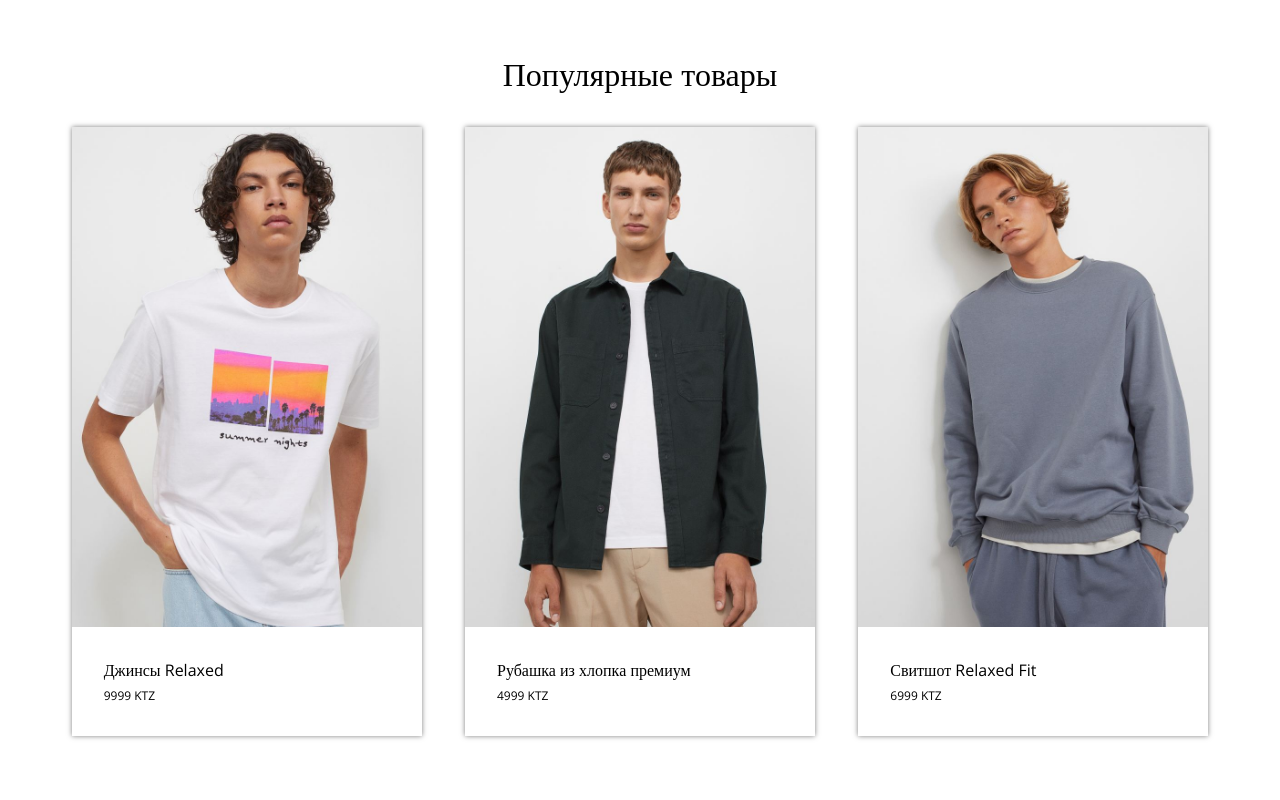
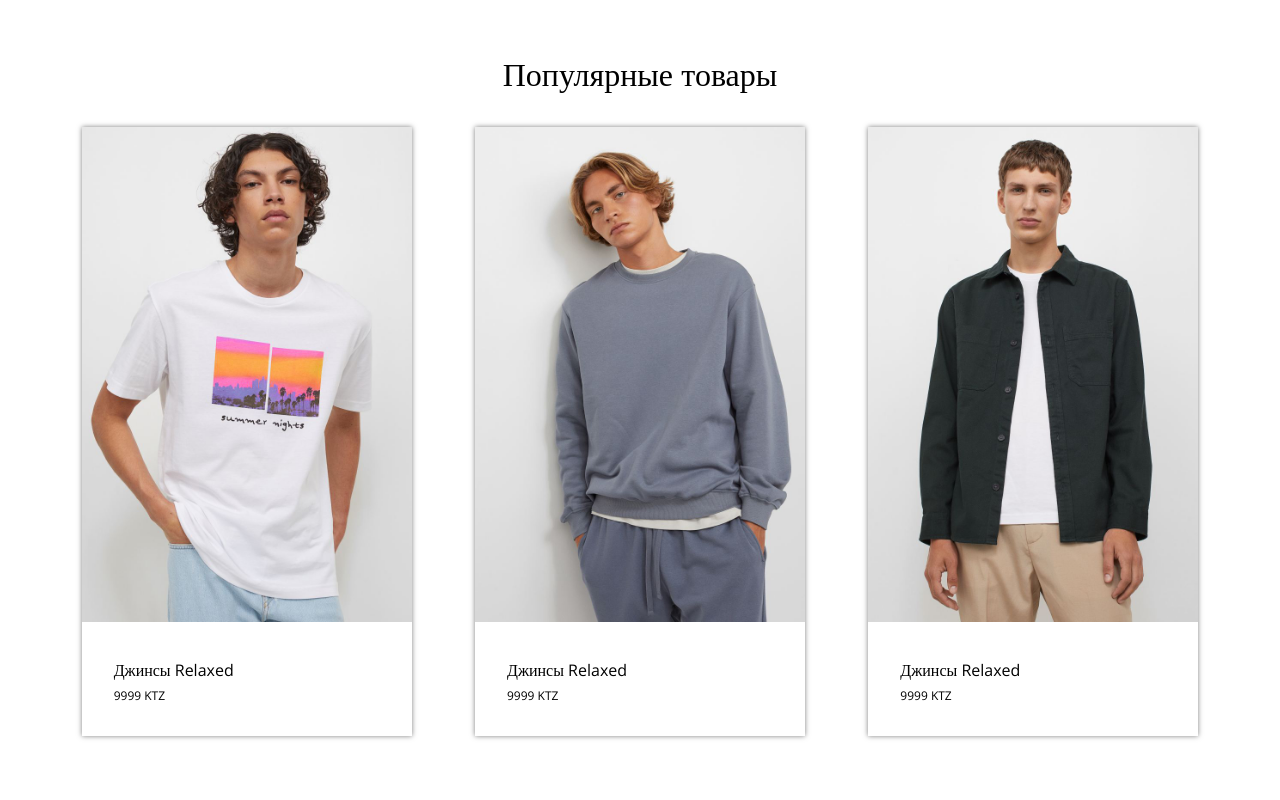
Before and after one commit to custommizer/Team1.hm, a React (Create React App) app: page / in a window 1280 px wide. Shown: the part 740-1540 px from the top of the page. Built offline with nearby package versions, Linux system fonts and the light colour scheme.

Commit message:
improved some styles

```diff
--- a/src/About/About.jsx
+++ b/src/About/About.jsx
@@ -11,7 +11,7 @@ function About() {
   useEffect(() => {
     Aos.init({
       duration: 500,
-      once: true,
+      once: true
     });
   }, []);
 
--- a/src/About/about.css
+++ b/src/About/about.css
@@ -24,7 +24,7 @@
     position: absolute;
     width: 100%;
     height: 100%;
-    top: 0;
+    top: 100px;
     left: 0;
     background: url(./images/about-parallax-bg.jpg) bottom right / cover;
 }
--- a/src/FlexClothes/FlexClothes.jsx
+++ b/src/FlexClothes/FlexClothes.jsx
@@ -8,12 +8,12 @@ function FlexClothes() {
     useEffect(() => {
         Aos.init({
             duration: 500,
-            once: true
+            once: true,
         })
     }, [])
 
   return (
-    <div className="clothes">
+    <div className="clothes__flex">
       <div className="container">
         <div className="clothes__inner">
           <div className="clothes__line">
--- a/src/FlexClothes/flexclothes.css
+++ b/src/FlexClothes/flexclothes.css
@@ -13,6 +13,11 @@ h1,
 h2,
 h3 {
     font-weight: normal;
+}
+
+.clothes__flex {
+    background: #F4EDDD;
+    padding: 70px 0;
 }
 
 .line__img img {
--- a/src/ListOfClothes/Clothes.jsx
+++ b/src/ListOfClothes/Clothes.jsx
@@ -1,6 +1,9 @@
 import React, { useEffect } from "react";
 import "./clothes.css";
 import { Link } from "react-router-dom";
+import img1 from "./images/shirt-print.jpeg";
+import img2 from './images/hoodie.jpeg';
+import img3 from './images/men-shirt.jpeg';
 import Aos from "aos";
 import "aos/dist/aos.css";
 
@@ -8,9 +11,9 @@ function Clothes() {
   useEffect(() => {
     Aos.init({
       duration: 700,
-      once: true
-    })
-  }, [])
+      once: true,
+    });
+  }, []);
   return (
     <div className="clothes">
       <div className="container">
@@ -20,13 +23,8 @@ function Clothes() {
           </div>
           <div className="clothes__list">
             <div data-aos="fade-right" className="clothes__item">
-              <div className="clothes__img__1">
-                <div className="box__info">
-                  <Link>
-                    <p>Узнать подробнее</p>
-                  </Link>
-                </div>
-              </div>
+              <span className="desc"><Link>подробнее</Link></span>
+              <img src={img1} alt="loadaing..." />
               <div className="clothes__text">
                 <div className="clothes__link">
                   <Link>
@@ -36,38 +34,28 @@ function Clothes() {
                 <div className="clothes__cost">9999 KTZ</div>
               </div>
             </div>
-            <div data-aos="fade-up" className="clothes__item">
-              <div className="clothes__img__2">
-                <div className="box__info">
-                  <Link>
-                    <p>Узнать подробнее</p>
-                  </Link>
-                </div>
-              </div>
+            <div data-aos="fade-down" className="clothes__item">
+              <span className="desc"><Link>подробнее</Link></span>
+              <img src={img2} alt="loadaing..." />
               <div className="clothes__text">
                 <div className="clothes__link">
                   <Link>
-                    <p>Рубашка из хлопка премиум</p>
+                    <p>Джинсы Relaxed</p>
                   </Link>
                 </div>
-                <div className="clothes__cost">4999 KTZ</div>
+                <div className="clothes__cost">9999 KTZ</div>
               </div>
             </div>
-            <div data-aos="fade-right" className="clothes__item">
-              <div className="clothes__img__3">
-                <div className="box__info">
-                  <Link>
-                    <p>Узнать подробнее</p>
-                  </Link>
-                </div>
-              </div>
+            <div data-aos="fade-left" className="clothes__item">
+              <span className="desc"><Link>подробнее</Link></span>
+              <img src={img3} alt="loadaing..." />
               <div className="clothes__text">
                 <div className="clothes__link">
                   <Link>
-                    <p>Свитшот Relaxed Fit</p>
+                    <p>Джинсы Relaxed</p>
                   </Link>
                 </div>
-                <div className="clothes__cost">6999 KTZ</div>
+                <div className="clothes__cost">9999 KTZ</div>
               </div>
             </div>
           </div>
--- a/src/ListOfClothes/clothes.css
+++ b/src/ListOfClothes/clothes.css
@@ -11,60 +11,39 @@
     padding: 2em 0;
 }
 
-.clothes__img img {
+.clothes__item img {
     max-width: 100%;
     width: 330px;
     height: auto;
 }
 
-.clothes__img__1 {
-    background: url(./images/shirt-print.jpeg) top center;
-    background-size: cover;
-    height: 500px;
-    width: 350px;
+.desc {
+    opacity: 0;
+    cursor: pointer;
+    position: absolute;
+    top: 0;
+    left: 0;
+    width: 100%;
+    height: 100%;
+    background: rgba(0, 0, 0, .5);
+    color: #fff;
+    padding-top: 250px;
+    text-align: center;
+    transition: all .5s;
 }
 
-.clothes__img__1:hover>.box__info {
-    display: block;
+.clothes__item:hover .desc {
+    opacity: 1;
 }
 
-.clothes__img__2:hover>.box__info {
-    display: block;
+.desc a {
+    color: #fff;
+    font-size: 20px;
+    text-transform: uppercase;
 }
 
-.clothes__img__3:hover>.box__info {
-    display: block;
-}
-
-.clothes__img__2 {
-    background: url(./images/men-shirt.jpeg) top center;
-    background-size: cover;
-    height: 500px;
-    width: 350px;
-}
-
-.clothes__img__3 {
-    background: url(./images/hoodie.jpeg) top center;
-    background-size: cover;
-    height: 500px;
-    width: 350px;
-}
-
-.box__info {
-    display: none;
-    cursor: pointer;
-    margin: 0 4em;
-    color: #fff;
-    padding: 1em 2em;
-    background: rgba(0, 0, 0, 0.8);
-    position: absolute;
-    transform: translateY(230px);
-}
-
-.box__info a {
-    color: #fff;
-    text-decoration: none;
-    text-transform: uppercase;
+.desc a:hover {
+    text-decoration: underline;
 }
 
 .clothes {
```
